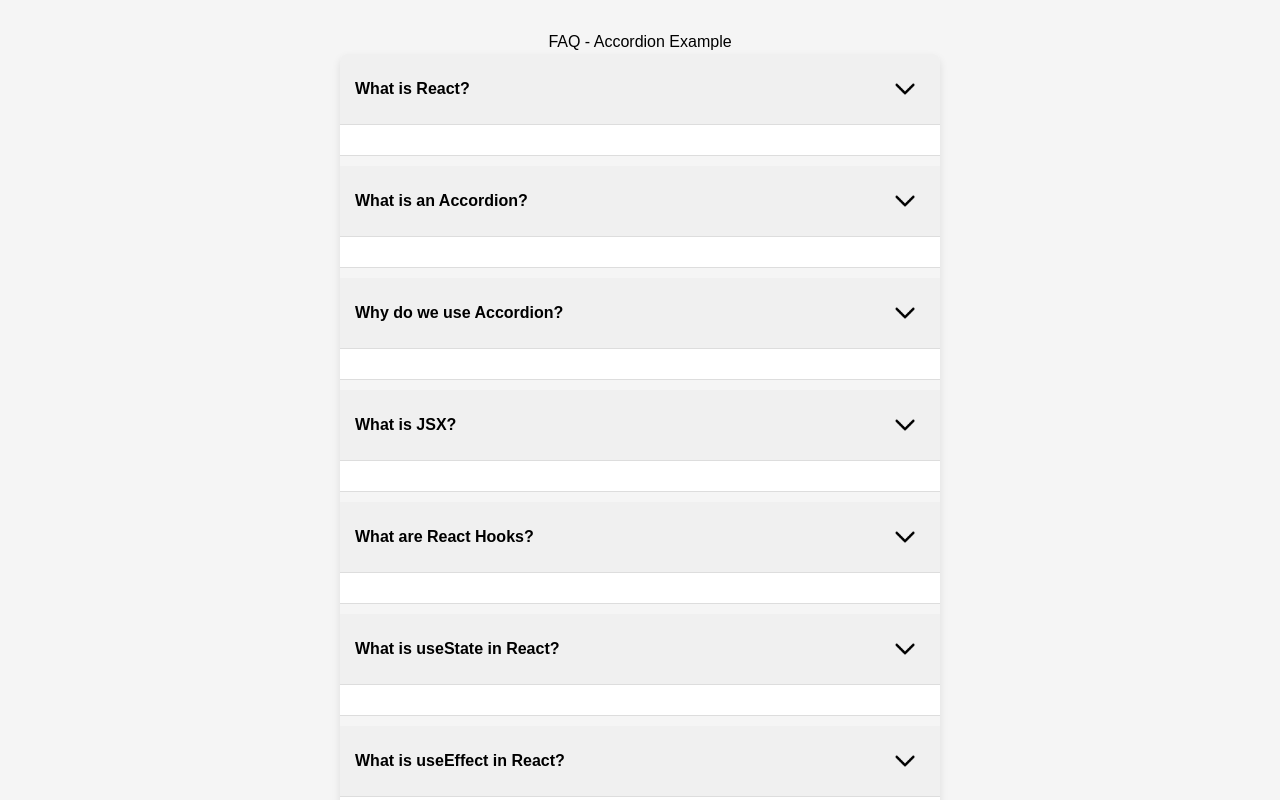
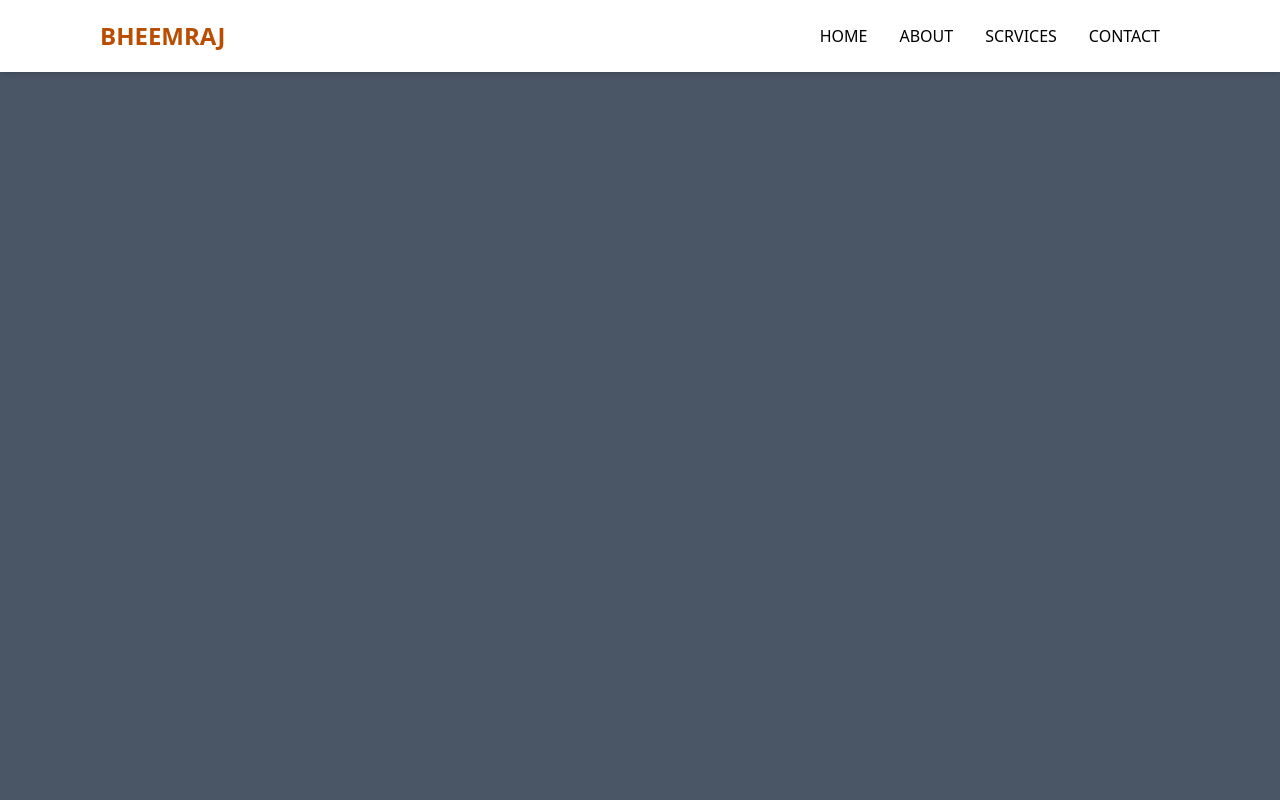
Before and after one commit to Bheemrajkumawat/reactCourseData, a React (Vite) app: page / in a window 1280 px wide. Shown: the top 800 px of the page. Built offline with nearby package versions, Linux system fonts and the light colour scheme.

Commit message:
responsive navbar

```diff
--- a/src/App.jsx
+++ b/src/App.jsx
@@ -214,13 +214,31 @@
 
 //// DynamicAccordion in reactv19
 
+// import React from 'react'
+// import { Accordion } from './DynamicAccordion in react19/Accordion'
+
+// function App() {
+//   return (
+//     <div>
+//         <Accordion/>
+//     </div>
+//   )
+// }
+
+// export default App
+
+
+
+
+// //responsive navbar in react project
+
 import React from 'react'
-import { Accordion } from './DynamicAccordion in react19/Accordion'
+import Navbar from './Create a responsive Navbar /Navbar'
 
 function App() {
   return (
     <div>
-        <Accordion/>
+      <Navbar/>
     </div>
   )
 }
--- /dev/null
+++ b/src/Create a responsive Navbar /Navbar.jsx
@@ -0,0 +1,59 @@
+import React, { useState } from "react";
+
+function Navbar() {
+  const [Opendata, setOpendata] = useState(false);
+
+  const handledataMenu = () => {
+    setOpendata(!Opendata);
+  };
+  return (
+    <>
+      <div className="w-screen h-screen bg-gray-600">
+        <div className="bg-white shadow-md">
+          <div className="h-auto flex justify-between items-center container m-auto">
+            <div className="p-5 text-2xl font-bold">
+              <h1 className="pl-20 text-amber-700">BHEEMRAJ</h1>
+            </div>
+            <div className="pr-30">
+              <ul className="hidden md:flex justify-center items-center gap-8">
+                <li className="hover:text-amber-600 cursor-pointer">HOME</li>
+                <li className="hover:text-amber-600 cursor-pointer">ABOUT</li>
+                <li className="hover:text-amber-600 cursor-pointer">
+                  SCRVICES
+                </li>
+                <li className="hover:text-amber-600 cursor-pointer">CONTACT</li>
+              </ul>
+            </div>
+            <div className="md:hidden flex items-center">
+              <button
+                onClick={handledataMenu}
+                className="flex-col cursor-pointer pr-20"
+              >
+                {Opendata ? (
+                  <img src="public/close.png" alt="img" className="h-6 w-6" />
+                ) : (
+                  <img
+                    src="public/menu-bar.png"
+                    alt="img"
+                    className="h-6 w-6"
+                  />
+                )}
+              </button>
+            </div>
+          </div>
+          {/* Mobile Menu */}
+          {Opendata && (
+            <ul className="flex flex-col md:hidden bg-white px-5 pb-5 gap-4 border-t-2 border-t-amber-500 text-center ">
+              <li className="hover:text-amber-600 cursor-pointer">HOME</li>
+              <li className="hover:text-amber-600 cursor-pointer">ABOUT</li>
+              <li className="hover:text-amber-600 cursor-pointer">SERVICES</li>
+              <li className="hover:text-amber-600 cursor-pointer">CONTACT</li>
+            </ul>
+          )}
+        </div>
+      </div>
+    </>
+  );
+}
+
+export default Navbar;
--- a/src/DynamicAccordion in react19/Accordion.css
+++ b/src/DynamicAccordion in react19/Accordion.css
@@ -1,4 +1,4 @@
-body {
+/* body {
   font-family: Arial, sans-serif;
   background: #f5f5f5;
   padding: 30px;
@@ -42,4 +42,4 @@ body {
 @keyframes fadeIn {
   from { opacity: 0; transform: translateY(-5px); }
   to { opacity: 1; transform: translateY(0); }
-}
+} */
```
Also changed, not shown: public/menu-bar.png (added).
